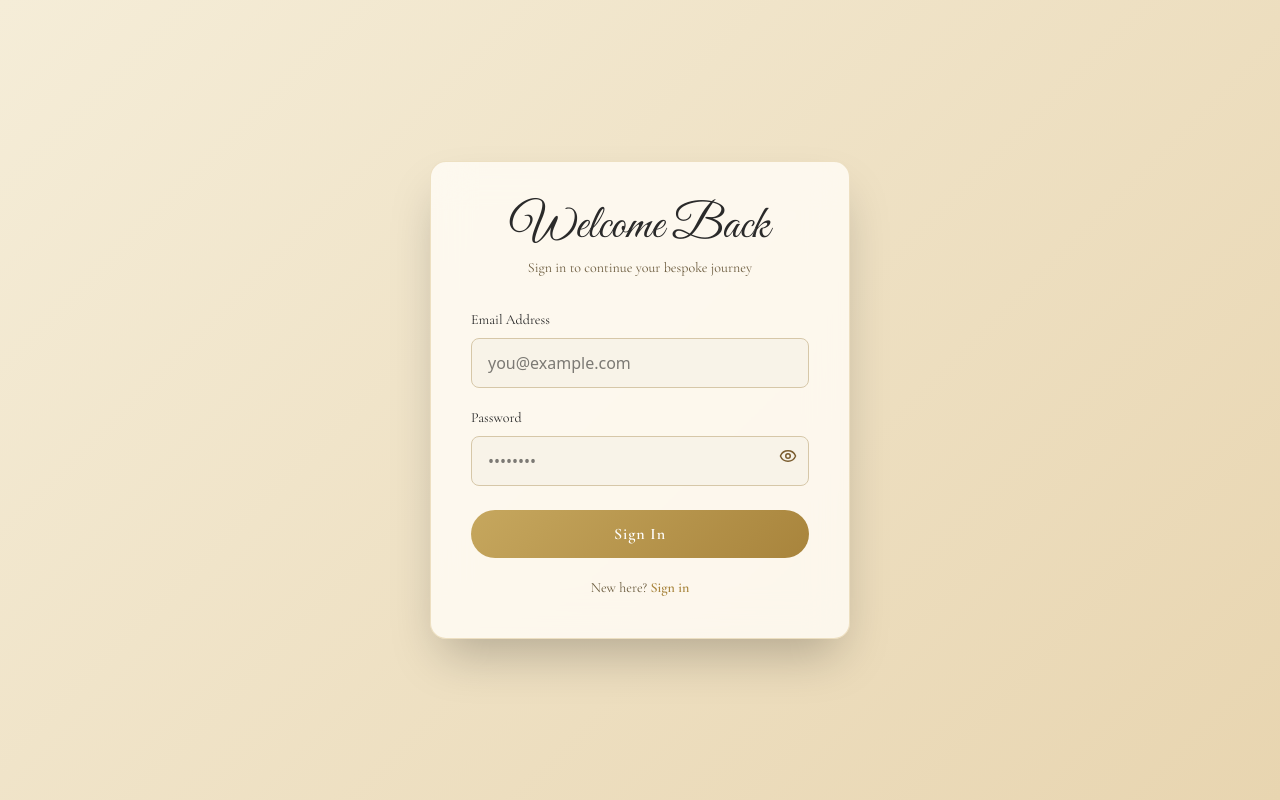
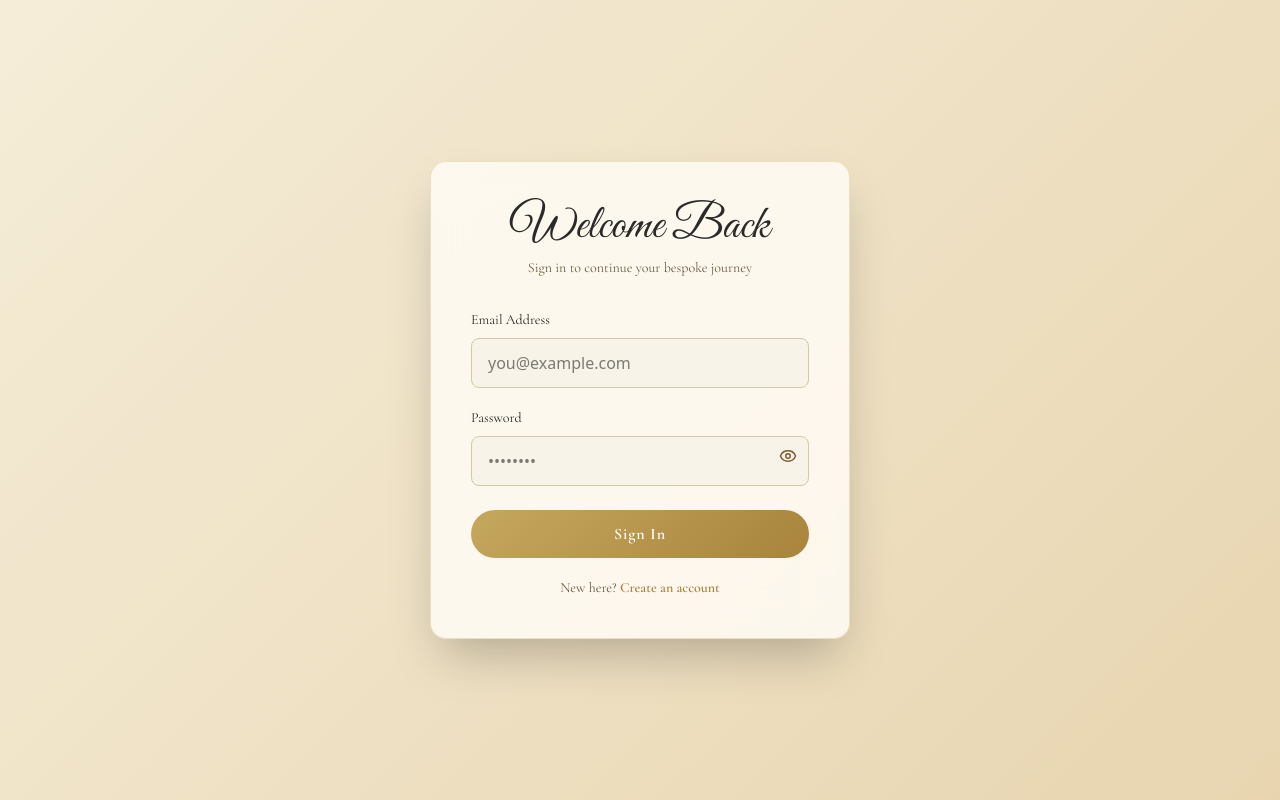
Before and after one commit to simranhere/theatelier, a React (Vite) app in the folder Front_End/Mern-Project/: page /login in a window 1280 px wide. Built offline with nearby package versions, Linux system fonts and the light colour scheme.

Commit message:
fix router refresh issue

```diff
--- a/Front_End/Mern-Project/src/pages/Login.tsx
+++ b/Front_End/Mern-Project/src/pages/Login.tsx
@@ -234,8 +234,8 @@ export default function Login() {
 
         <p className="text-center mt-5 text-sm text-[#6B5B3E]" style={{ fontFamily: "'Cormorant Garamond', serif" }}>
           New here?{" "}
-          <Link to="/login" className="text-[#A8843C] font-semibold hover:underline">
-            Sign in
+          <Link to="/signup" className="text-[#A8843C] font-semibold hover:underline">
+            Create an account
           </Link>
         </p>
 
--- a/Front_End/Mern-Project/src/pages/Signup.tsx
+++ b/Front_End/Mern-Project/src/pages/Signup.tsx
@@ -188,8 +188,8 @@ export default function Signup() {
 
           <p className="text-center mt-5 text-sm text-[#6B5B3E]" style={{ fontFamily: "'Cormorant Garamond', serif" }}>
             Already have an account?{" "}
-            <Link to="/signup" className="text-[#A8843C] font-semibold hover:underline">
-              Create an account
+            <Link to="/login" className="text-[#A8843C] font-semibold hover:underline">
+              Sign in
             </Link>
           </p>
         </motion.div>
```
